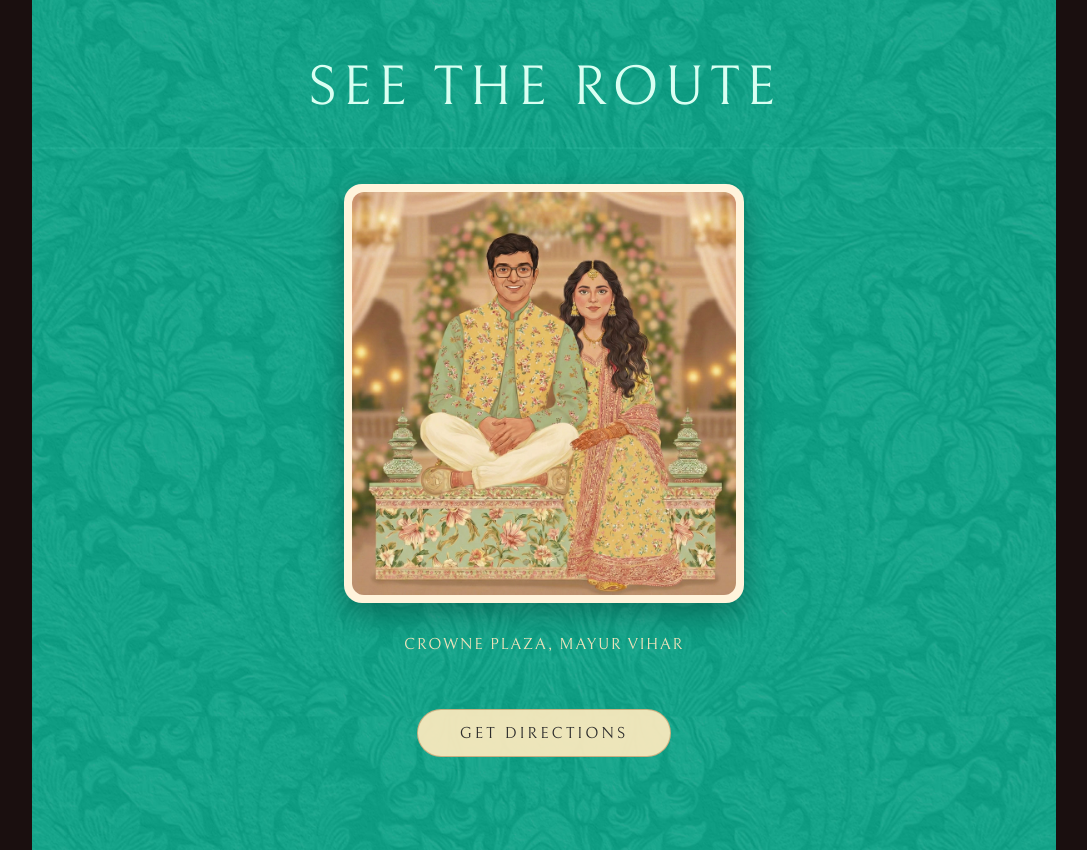
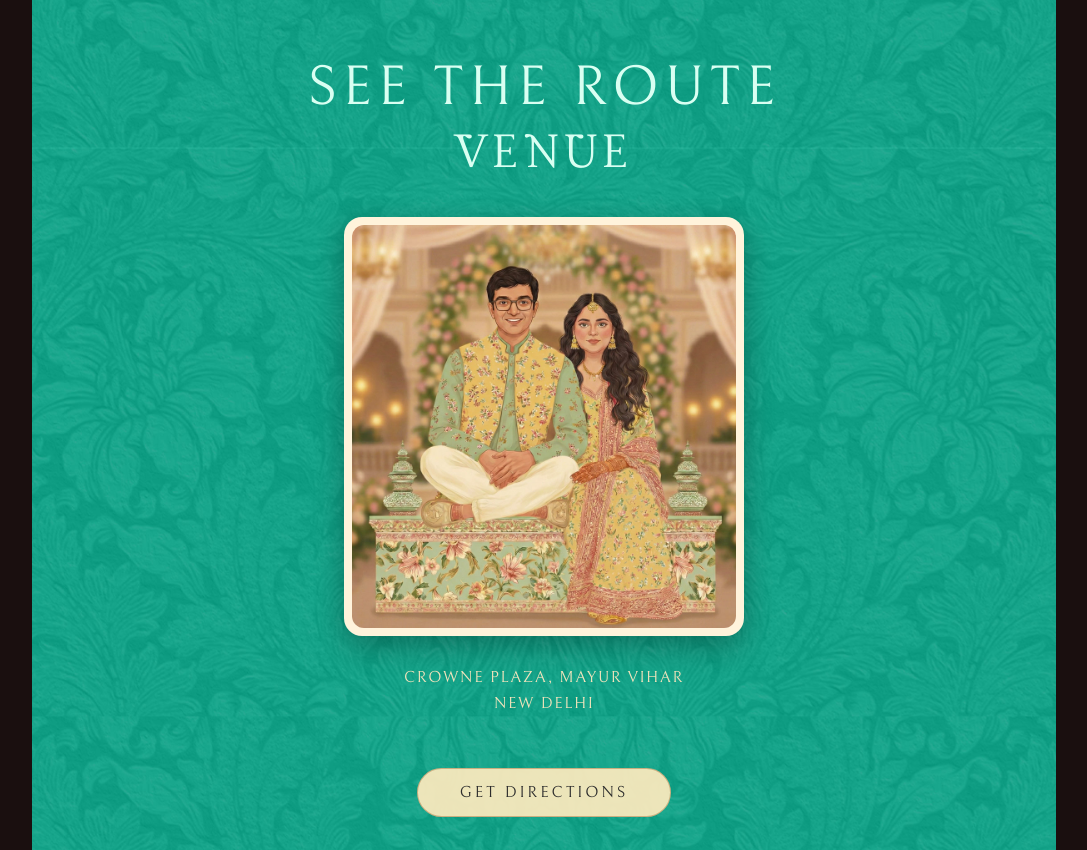
Before and after one commit to storetaksh/riya-moon, a website: page index.html in a window 1280 px wide. Shown: the part 3322-4172 px from the top of the page, without its empty margins (96-1183 px from the left). Drawn offline with nearby package versions, Linux system fonts and the light colour scheme.

Commit message:
Coding 101

```diff
--- a/index.html
+++ b/index.html
@@ -180,7 +180,8 @@
             <!-- Route -->
             <section id="route" class="pathway-section fade-in">
                 <div class="container">
-                    <h2 class="section-title">See The Route</h2>
+                    <h2 class="section-title" style="margin-bottom: .2rem;">See The Route</h2>
+                    <h4 class="section-title" style="display: block;">Venue</h4>
                     <div class="route-grid"
                         style="display: flex; flex-wrap: wrap; justify-content: center; gap: 4rem; margin-top: 2rem; width: 100%;">
 
@@ -191,7 +192,8 @@
                                 <img src="assets/images/map.png" alt="Vivah Map"
                                     style="width: 100%; height: auto; border-radius: 12px; display: block;">
                             </div>
-                            <h3 class="route-venue"> Crowne Plaza, Mayur Vihar</h3>
+                            <h3 class="route-venue" style="margin-bottom: 0rem;">Crowne Plaza, Mayur Vihar</h3>
+                            <h3 class="route-venue" style="margin-top: -0.5rem;">New Delhi</h3>
                             <a href="https://share.google/z9wq4TyBwLSTnOLny" class="btn-primary" target="_blank">
                                 <span class="btn-text">Get Directions</span>
                             </a>
```
